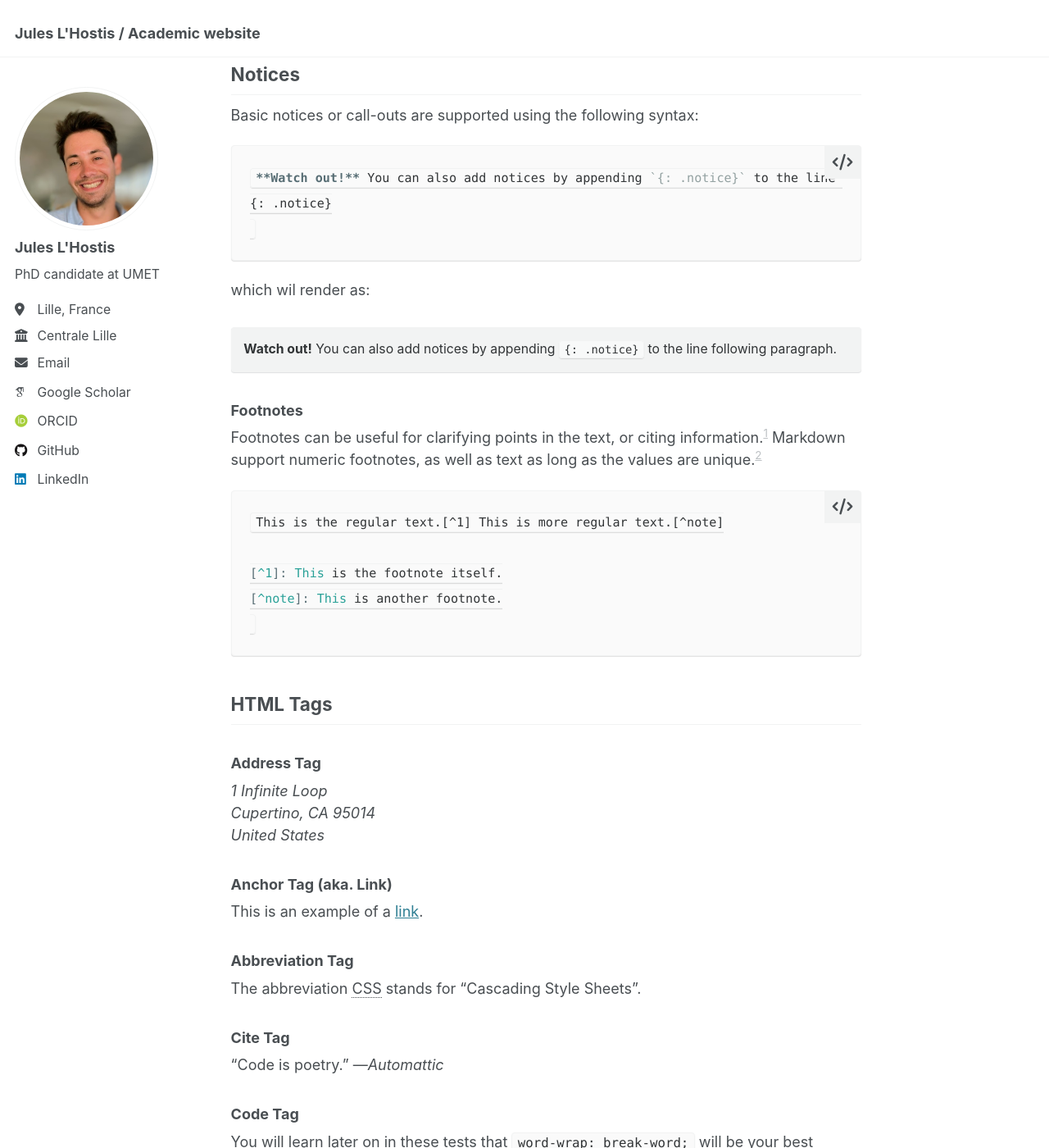
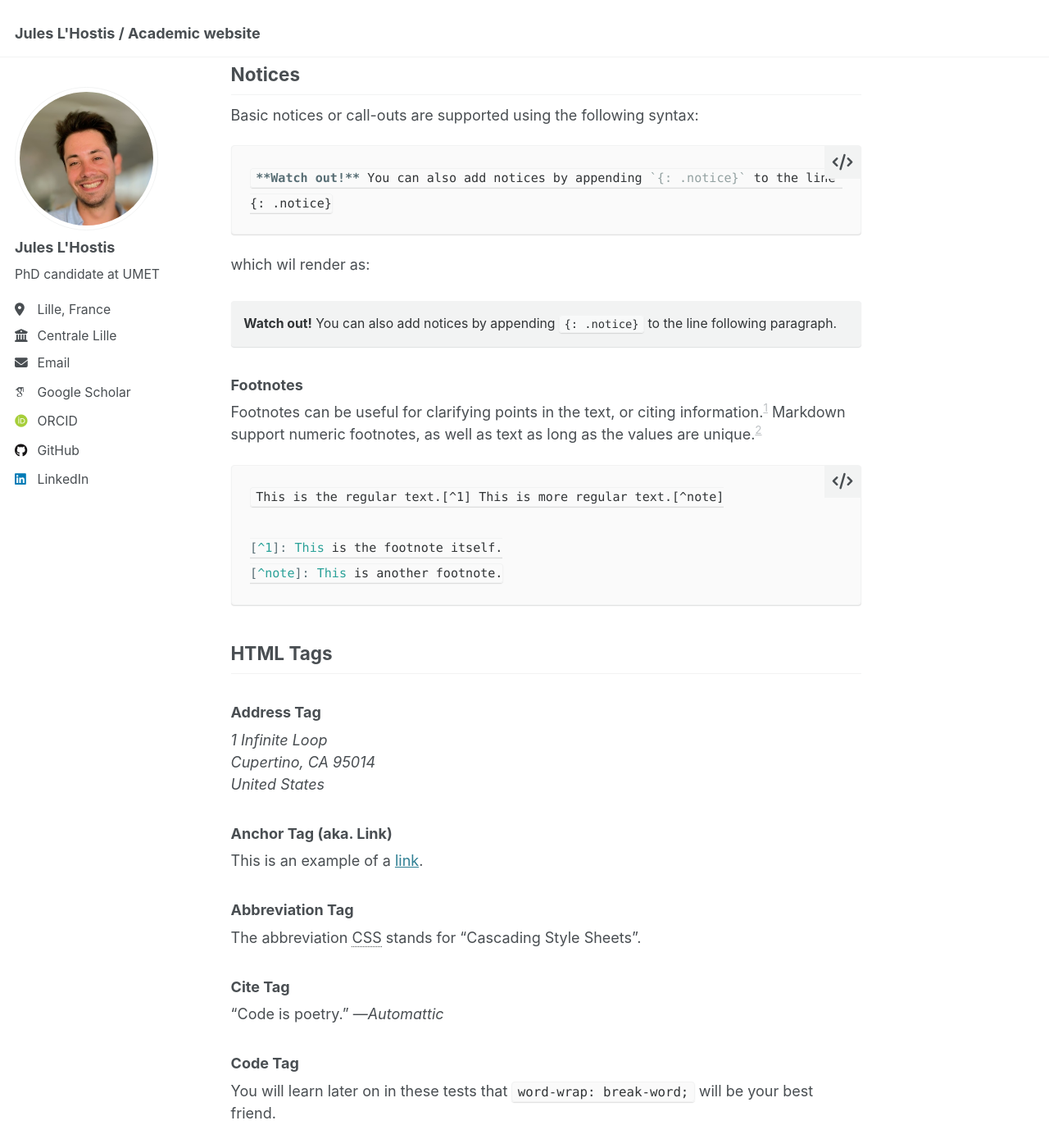
Before and after one commit to jlhostis/jlhostis.github.io, a Jekyll site: the page built from _pages/markdown.md, in a window 1280 px wide and 1400 px high, scrolled down 4742 px. Shown: the whole window at 82% size. Built offline with Jekyll 4.4.1, drawn with Linux system fonts in a browser that asks for light colours; emoji names are drawn with the system emoji font; some web fonts are replaced.

Commit message:
test to remove unwanted swpae in code blocks

```diff
--- a/_sass/layout/_base.scss
+++ b/_sass/layout/_base.scss
@@ -162,6 +162,11 @@ a > code {
 
 pre > code {
   color: var(--global-code-text-color);
+}
+
+pre > code::after {
+  content: none !important;
+  display: none !important;
 }
 
 /* horizontal rule */
```
